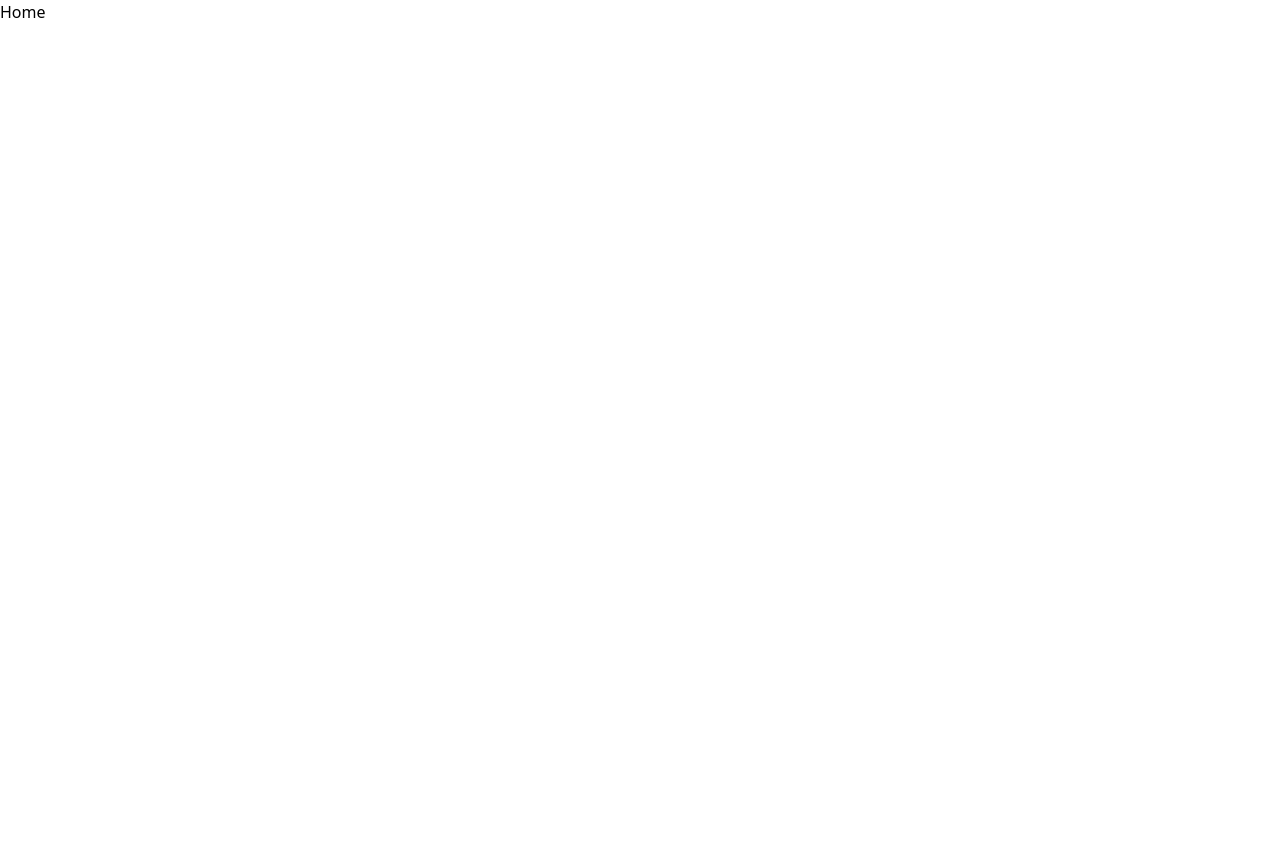
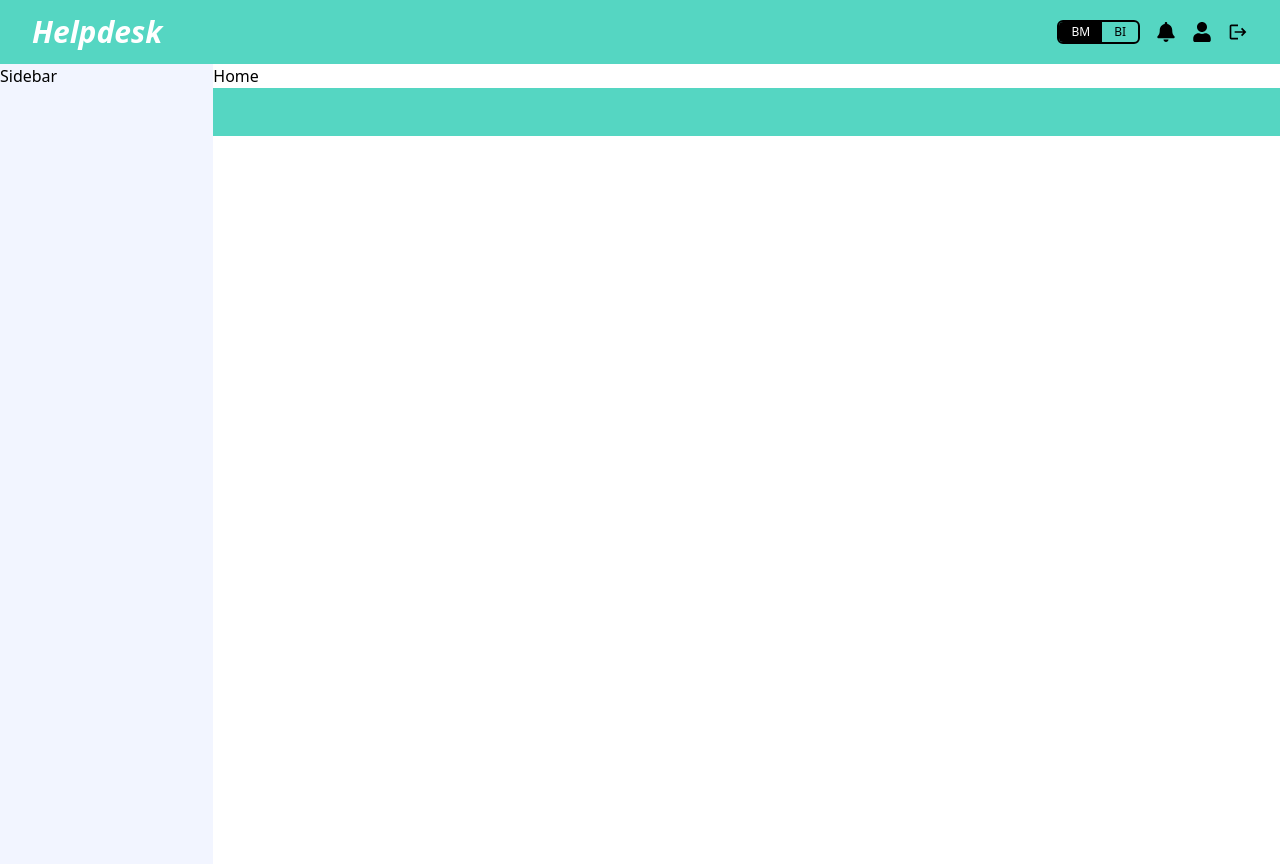
Before and after one commit to RohanSinghProgrammer/dashboard-assignment, a React (Vite) app: page / in a window 1280 px wide. Before the commit the page ends 800 px from the top, so only its background shows below. Built offline with nearby package versions, Linux system fonts and the light colour scheme.

Commit message:
UI - adding navbar, sidebar & footer in appLayout

```diff
--- a/package.json
+++ b/package.json
@@ -12,6 +12,7 @@
   "dependencies": {
     "react": "^18.2.0",
     "react-dom": "^18.2.0",
+    "react-icons": "^4.12.0",
     "react-router-dom": "^6.21.0"
   },
   "devDependencies": {
--- a/src/App.jsx
+++ b/src/App.jsx
@@ -9,6 +9,7 @@ import Home from "./pages/Home";
 import LoginLayout from "./layouts/LoginLayout";
 import Register from "./pages/Register";
 import ResetPassword from "./pages/ResetPassword";
+import AppLayout from "./layouts/AppLayout";
 
 export default function App() {
   const router = createBrowserRouter(
@@ -19,7 +20,7 @@ export default function App() {
           <Route path="register" element={<Register />} />
           <Route path="resetPassword" element={<ResetPassword />} />
         </Route>
-        <Route path="/">
+        <Route path="/" element={<AppLayout />}>
           <Route index element={<Home />} />
         </Route>
       </Route>
--- /dev/null
+++ b/src/components/Footer.jsx
@@ -0,0 +1,9 @@
+import React from 'react'
+
+const Footer = () => {
+  return (
+    <div className='h-12 bg-ui-turquoise w-full'></div>
+  )
+}
+
+export default Footer
--- /dev/null
+++ b/src/components/Navbar.jsx
@@ -0,0 +1,21 @@
+import React from "react";
+import { FaBell, FaUser } from "react-icons/fa";
+import { MdLogout } from "react-icons/md";
+import ToggleButton from "./ToggleButton";
+
+const Navbar = () => {
+  return (
+    <div className="h-16 bg-ui-turquoise flex items-center justify-between px-8">
+      <p className="text-white italic font-semibold text-3xl">Helpdesk</p>
+      {/* ACTION BUTTONS */}
+      <div className="flex items-center space-x-4 text-xl">
+        <ToggleButton />
+        <FaBell />
+        <FaUser />
+        <MdLogout />
+      </div>
+    </div>
+  );
+};
+
+export default Navbar;
--- /dev/null
+++ b/src/components/Sidebar.jsx
@@ -0,0 +1,7 @@
+import React from "react";
+
+const Sidebar = () => {
+  return <div className="w-64 bg-ui-gray h-screen">Sidebar</div>;
+};
+
+export default Sidebar;
--- /dev/null
+++ b/src/components/ToggleButton.jsx
@@ -0,0 +1,25 @@
+import React, { useState } from "react";
+
+const ToggleButton = () => {
+  const [toggle, setToggle] = useState(true);
+  const activeClass = "px-3 py-0.5 bg-black text-white";
+  const deActiveClass = "px-3 py-0.5";
+  return (
+    <div className="rounded-md overflow-hidden border-2 border-black text-xs shadow-2xl">
+      <button
+        onClick={() => setToggle(true)}
+        className={toggle ? activeClass : deActiveClass}
+      >
+        BM
+      </button>
+      <button
+        onClick={() => setToggle(false)}
+        className={toggle ? deActiveClass : activeClass}
+      >
+        BI
+      </button>
+    </div>
+  );
+};
+
+export default ToggleButton;
--- /dev/null
+++ b/src/layouts/AppLayout.jsx
@@ -0,0 +1,22 @@
+import React from "react";
+import { Outlet } from "react-router-dom";
+import Navbar from "../components/Navbar";
+import Sidebar from "../components/SIdebar";
+import Footer from "../components/Footer";
+
+const AppLayout = () => {
+  return (
+    <div className="h-screen">
+      <Navbar />
+      <div className="flex w-full">
+        <Sidebar />
+        <div className="w-full">
+          {<Outlet />}
+          <Footer />
+        </div>
+      </div>
+    </div>
+  );
+};
+
+export default AppLayout;
--- a/src/pages/Home.jsx
+++ b/src/pages/Home.jsx
@@ -2,7 +2,7 @@ import React from 'react'
 
 const Home = () => {
   return (
-    <div>Home</div>
+    <div className='flex-1'>Home</div>
   )
 }
 
```
Also changed, not shown: 1 other file (tests, documents, lock files or other folders).
